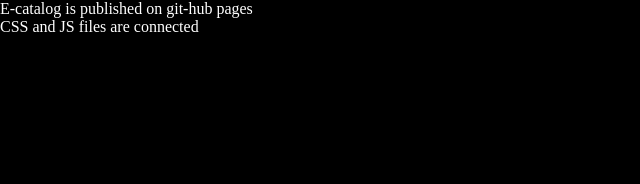
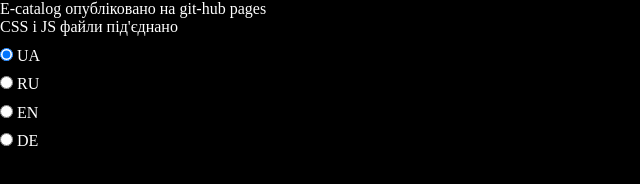
Before and after one commit to O-Honchar/e-catalog, a plain HTML site: page index.html in a window 1280 px wide. Shown: the whole page, without its empty margins (0-640 px from the left). Drawn offline with Linux system fonts and the light colour scheme.

Commit message:
feat: add radio button markup

```diff
--- a/index.html
+++ b/index.html
@@ -7,8 +7,27 @@
     <link rel="stylesheet" href="./styles/styles.css" />
   </head>
   <body>
-    <p>E-catalog is published on git-hub pages</p>
-    <p>CSS and JS files are connected</p>
+    <p>E-catalog опубліковано на git-hub pages</p>
+    <p>CSS і JS файли під'єднано</p>
+    <div class="radio-language__wrapper">
+      <div>
+        <input type="radio" name="radiolanguage" id="UA" value="UA" checked />
+        <label for="UA">UA</label>
+      </div>
+      <div>
+        <input type="radio" name="radiolanguage" id="RU" value="RU" />
+        <label for="RU">RU</label>
+      </div>
+      <div>
+        <input type="radio" name="radiolanguage" id="EN" value="EN" />
+        <label for="EN">EN</label>
+      </div>
+      <div>
+        <input type="radio" name="radiolanguage" id="DE" value="DE" />
+        <label for="DE">DE</label>
+      </div>
+    </div>
+
     <script src="./scripts/script.js"></script>
   </body>
 </html>
--- a/styles/styles.css
+++ b/styles/styles.css
@@ -19,3 +19,13 @@ body {
   background-color: var(--color-dark);
   color: var(--color-bright);
 }
+
+.radio-language__wrapper {
+  padding-top: 10px;
+  display: flex;
+  flex-direction: column;
+}
+
+.radio-language__wrapper > div {
+  padding-bottom: 10px;
+}
```
